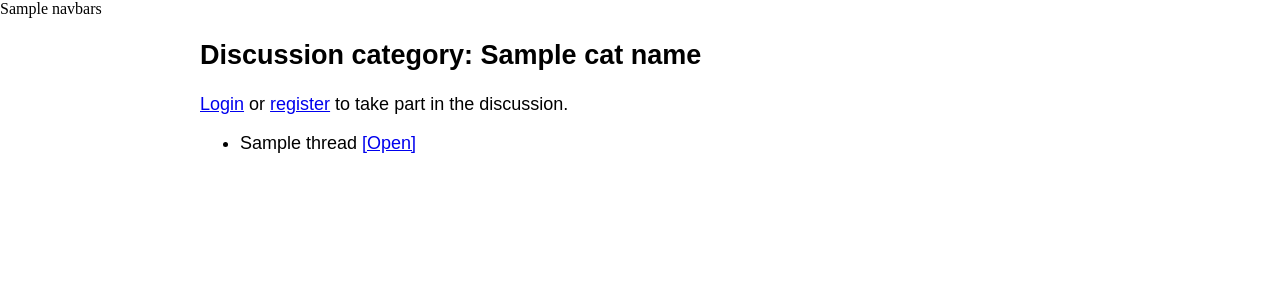
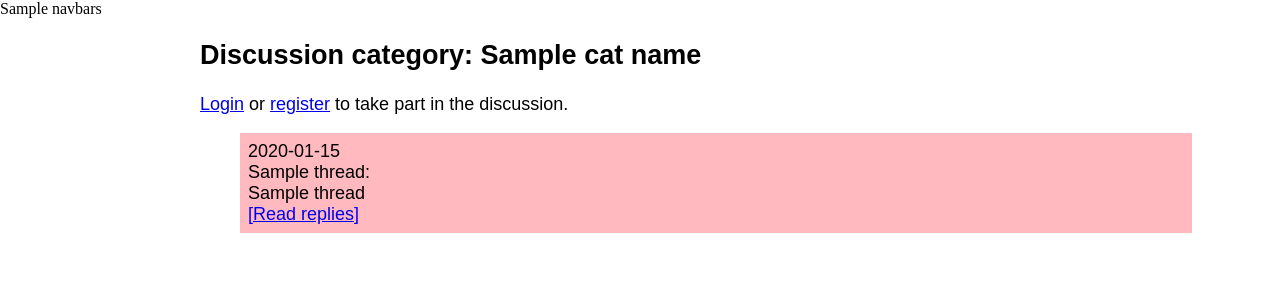
Before and after one commit to blakaut/bird-forum-tsoha, a Flask app: template templates/category.html in a window 1280 px wide. Shown: the top 300 px of the page. Run offline with Flask 2, Linux system fonts and the light colour scheme; the template is opened without the code that fills it: most values are stand-ins (such as "Sample title", 1, 10 or a date in 2020).

Commit message:
Prettified the category page

```diff
--- a/routes.py
+++ b/routes.py
@@ -121,9 +121,9 @@ def register():
 #The page for a single thread.
 @app.route("/thread/<thNum>")
 def thread(thNum):
-    mList = replies.get_byThread(thNum)
+    messageList = replies.get_byThread(thNum)
     thread = threads.get_byId(thNum)
-    return render_template("thread.html", replies=mList, thread=thread, navbars=navbars())
+    return render_template("thread.html", replies=messageList, thread=thread, navbars=navbars())
 
 #Posting a new thread.
 @app.route("/threads/<thId>/post_reply", methods=["get", "post"])
--- a/templates/category.html
+++ b/templates/category.html
@@ -25,9 +25,21 @@
 
         <ul>
             {% for t in threads %}
-            <li>
-                {{t[3]}} <a href="/thread/{{t[0]}}">[Open]</a>
-            </li>
+                {% if loop.index % 2 == 0 %}
+                <div class="reply-even">
+                {%else%}
+                <div class="reply-odd">
+                {% endif %}
+
+                {% if t[4] != None %}
+                {{t[4].strftime("%d.%m.%Y %H:%M")}}<br>
+                {% endif %}
+                {{t[2]}}:<br>
+                {{t[3]}}<br>
+                 <a href="/thread/{{t[0]}}">[Read replies]</a>
+
+                </div>
+
             {% endfor %}
         </ul>
     </div>
```
Also changed, not shown: threads.py (+4 -4 lines).
